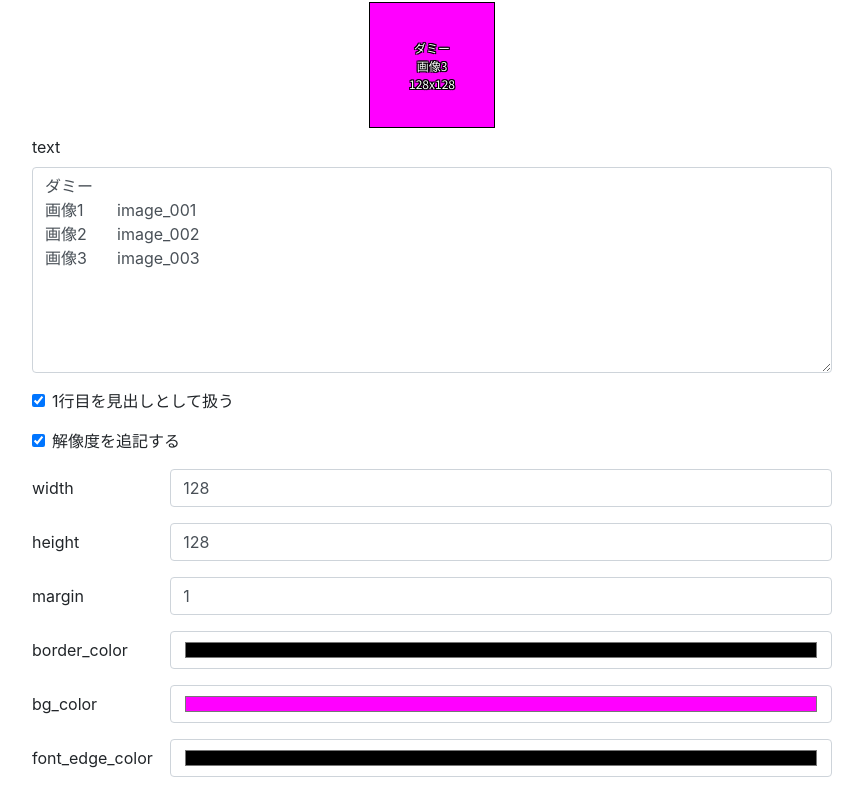
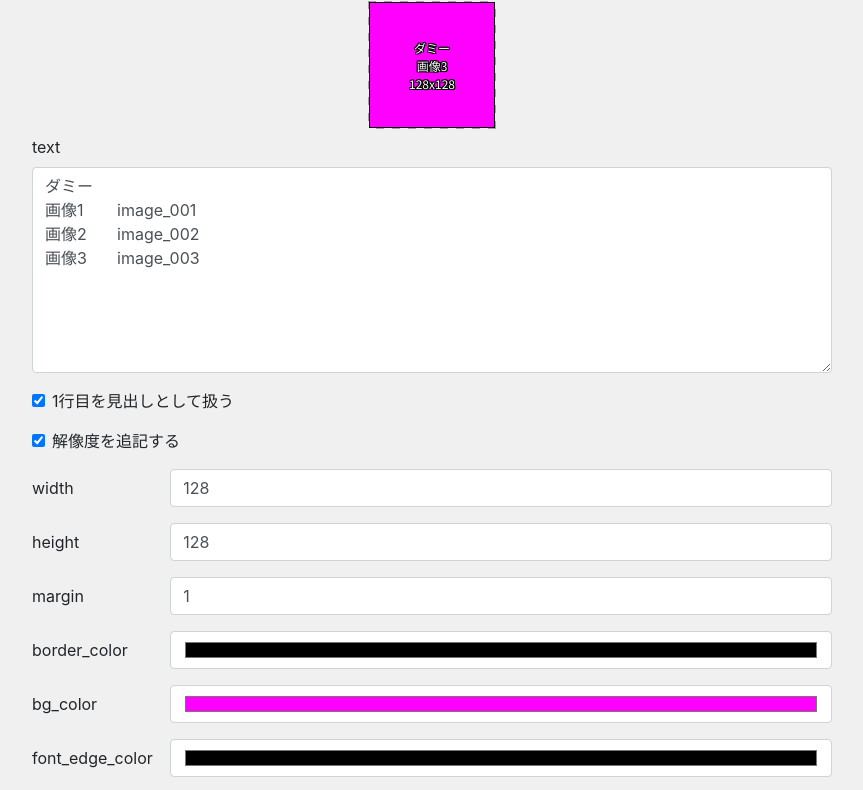
Before and after one commit to osakana4242/dummy_image_factory, a plain HTML site: page docs/index.html in a window 1280 px wide. Shown: the part 55-845 px from the top of the page, without its empty margins (208-1071 px from the left). Drawn offline with nearby package versions, Linux system fonts and the light colour scheme.

Commit message:
feat: 背景を市松模様にする.

```diff
--- a/docs/index.html
+++ b/docs/index.html
@@ -17,6 +17,10 @@
 		gtag('config', 'UA-11051536-8');
 	</script>
 	<style>
+		body {
+			background-color: #f0f0f0;
+		}
+
 		.main {
 			width: 800px;
 			margin: auto;
@@ -29,7 +33,11 @@
 
 		.canvas-area>canvas {
 			margin: auto;
+			background-repeat: repeat;
+			background-image: url("./img/canvas_bg.png");
 		}
+
+
 
 	</style>
 </head>
```
Also changed, not shown: docs/img/canvas_bg.png (added).
